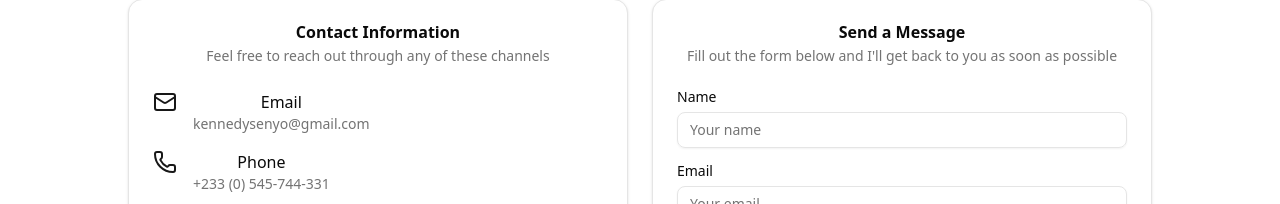
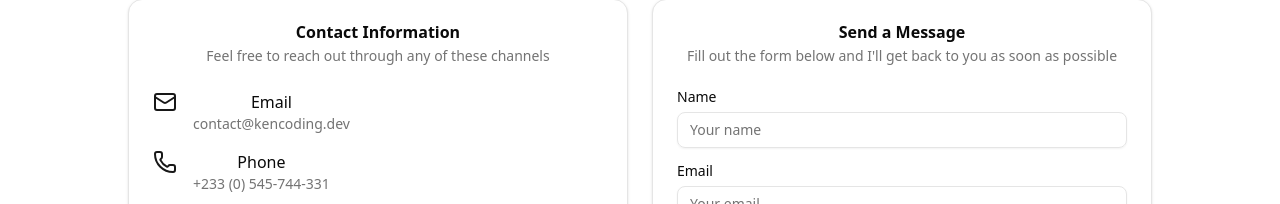
Before and after one commit to Kennedysenyo/personal-portfolio, a Next.js app: page / in a window 1280 px wide. Shown: the part 2909-3113 px from the top of the page. Built offline with nearby package versions, Linux system fonts and the light colour scheme.

Commit message:
add custom email

```diff
--- a/src/components/Contact.tsx
+++ b/src/components/Contact.tsx
@@ -79,7 +79,7 @@ export function Contact() {
                   <div>
                     <h3 className="font-medium">Email</h3>
                     <p className="text-muted-foreground text-sm">
-                      kennedysenyo@gmail.com
+                      contact@kencoding.dev
                     </p>
                   </div>
                 </div>
```
